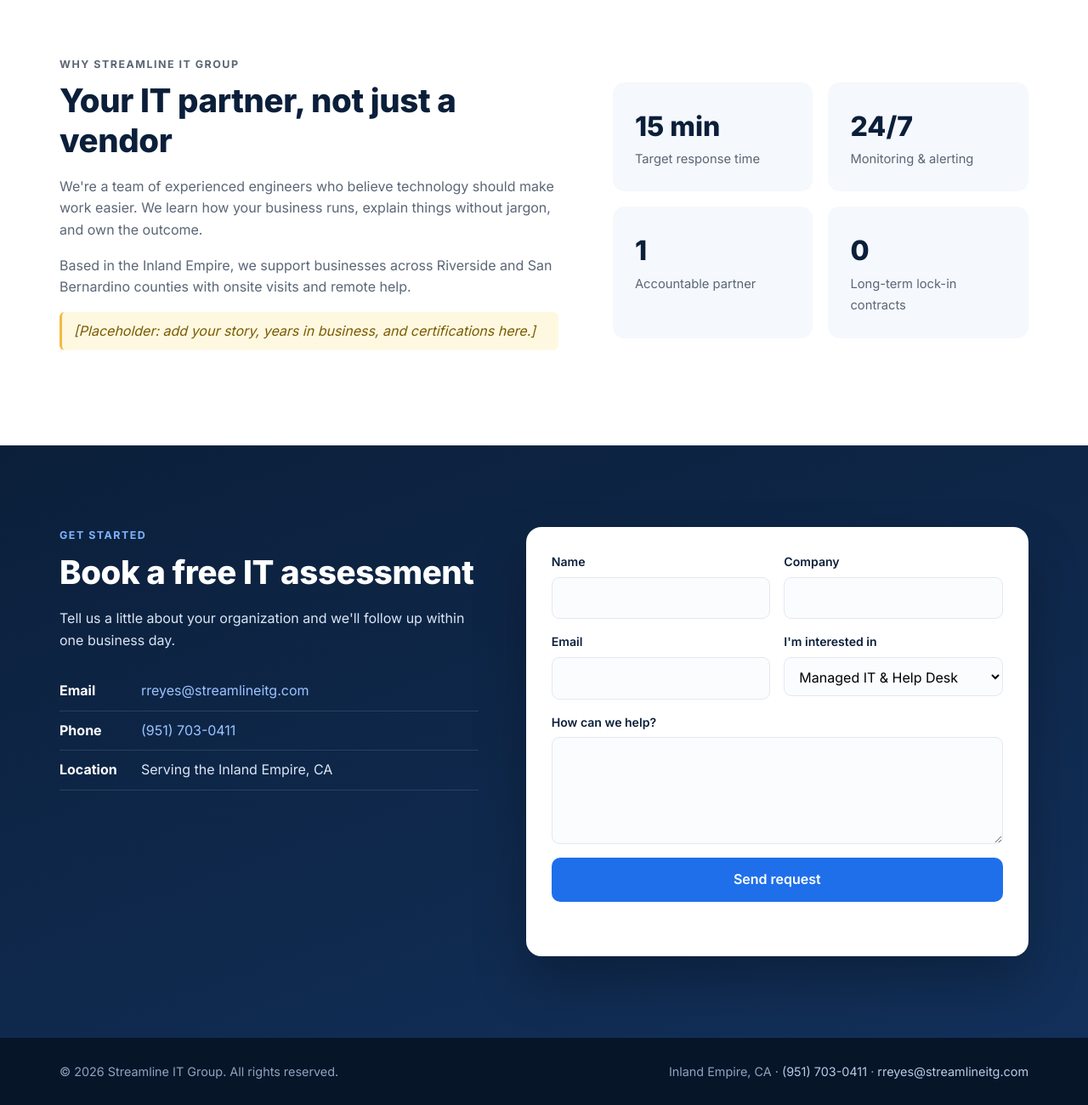
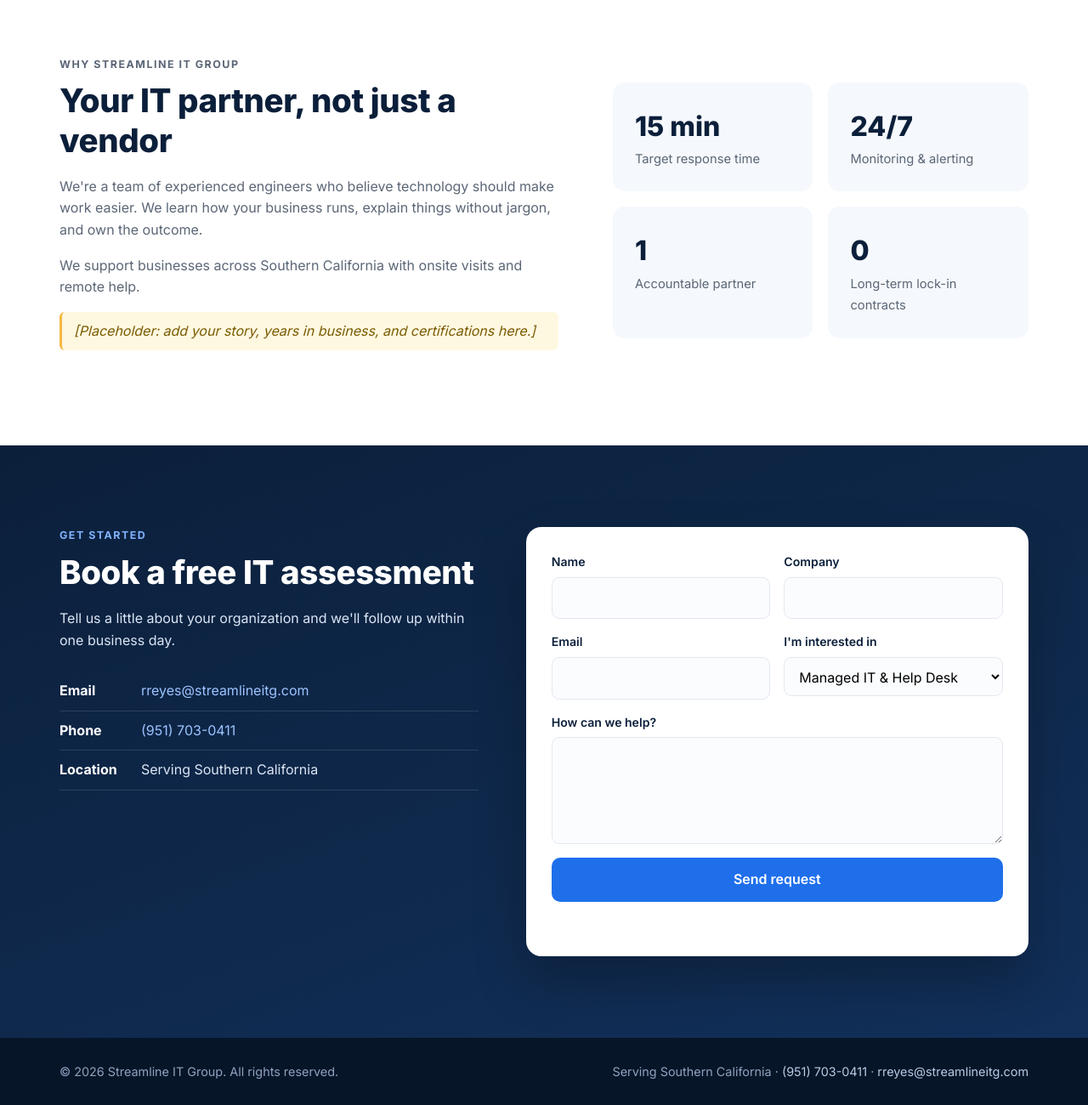
Before and after one commit to roadrunner951/streamlineitg, a plain HTML site: page index.html in a window 1280 px wide. Shown: the part 2231-3531 px from the top of the page at 85% size. Drawn offline with Linux system fonts and the light colour scheme.

Commit message:
Update service area to Southern California

```diff
--- a/index.html
+++ b/index.html
@@ -122,7 +122,7 @@
           <p class="eyebrow">Why Streamline IT Group</p>
           <h2>Your IT partner, not just a vendor</h2>
           <p>We're a team of experienced engineers who believe technology should make work easier. We learn how your business runs, explain things without jargon, and own the outcome.</p>
-          <p>Based in the Inland Empire, we support businesses across Riverside and San Bernardino counties with onsite visits and remote help.</p>
+          <p>We support businesses across Southern California with onsite visits and remote help.</p>
           <p class="placeholder-note">[Placeholder: add your story, years in business, and certifications here.]</p>
         </div>
         <div class="stats">
@@ -143,7 +143,7 @@
           <ul class="contact-list">
             <li><b>Email</b> <a href="mailto:rreyes@streamlineitg.com">rreyes@streamlineitg.com</a></li>
             <li><b>Phone</b> <a href="tel:+19517030411">(951) 703-0411</a></li>
-            <li><b>Location</b> <span>Serving the Inland Empire, CA</span></li>
+            <li><b>Location</b> <span>Serving Southern California</span></li>
           </ul>
         </div>
         <form class="contact-form" id="contact-form" novalidate>
@@ -170,7 +170,7 @@
   <footer class="footer">
     <div class="container footer-inner">
       <p>&copy; <span id="year">2026</span> Streamline IT Group. All rights reserved.</p>
-      <p>Inland Empire, CA &middot; <a href="tel:+19517030411">(951) 703-0411</a> &middot; <a href="mailto:rreyes@streamlineitg.com">rreyes@streamlineitg.com</a></p>
+      <p>Serving Southern California &middot; <a href="tel:+19517030411">(951) 703-0411</a> &middot; <a href="mailto:rreyes@streamlineitg.com">rreyes@streamlineitg.com</a></p>
     </div>
   </footer>
 
```
